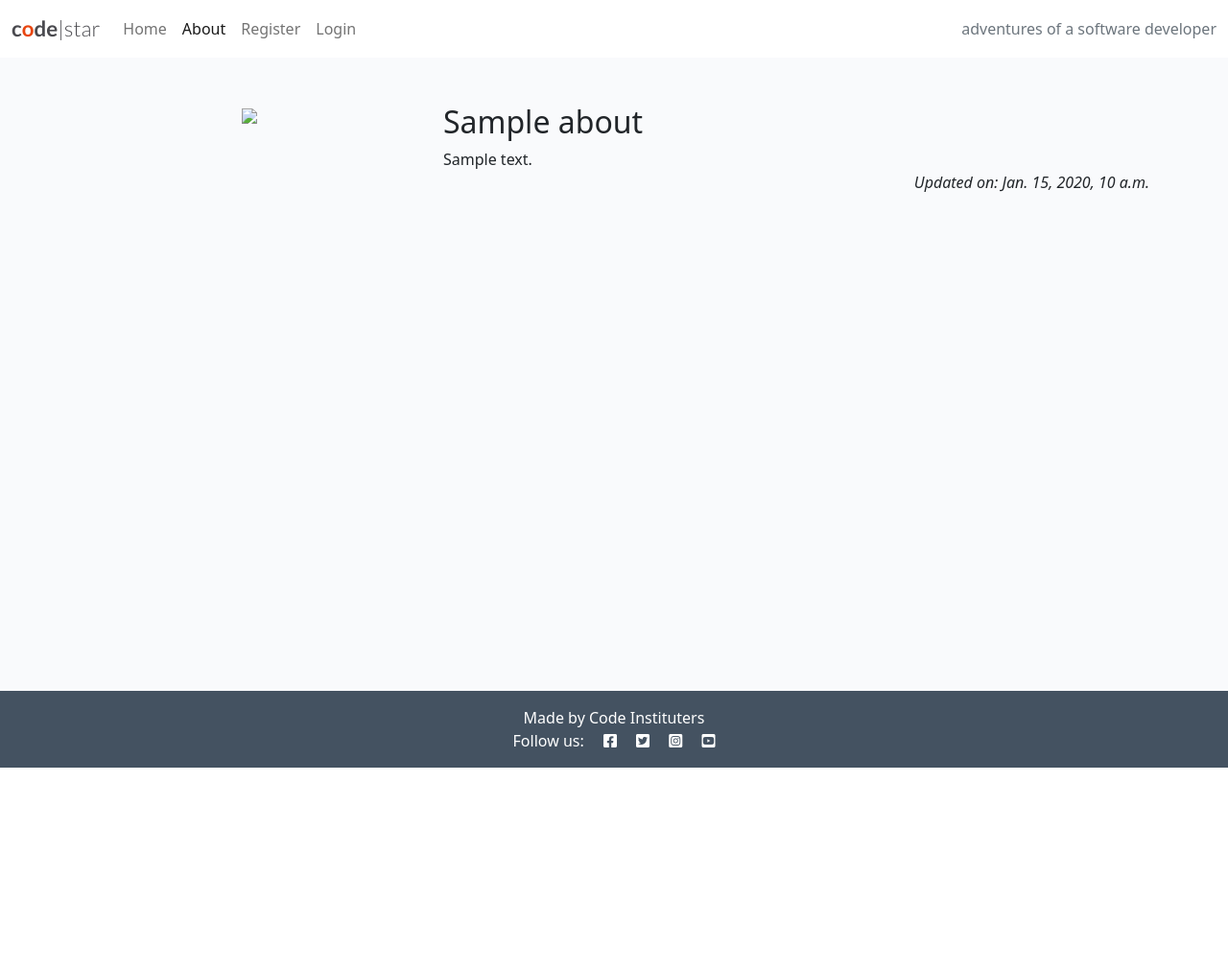
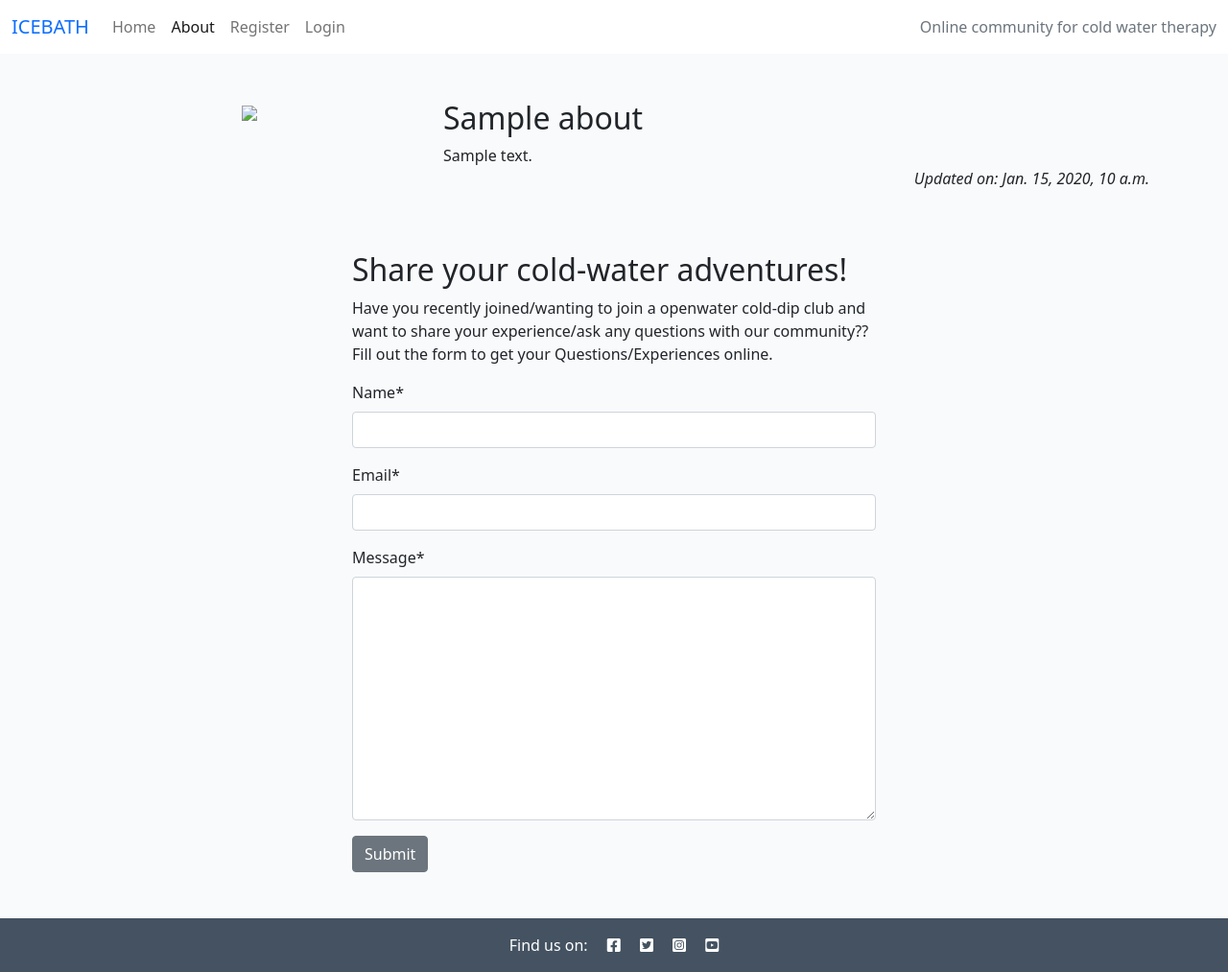
Before and after one commit to KERRHAM/Project4, a Django app: page /about/ in a window 1280 px wide. Shown: the whole page at 96% size. Before the commit the page ends 800 px from the top, so only its background shows below. Run offline with Django 4.2, Linux system fonts and the light colour scheme; tables that the repository leaves empty hold one stand-in row (values such as "Sample post"); some libraries are stand-ins or nearby versions.

Commit message:
Add form to about section

```diff
--- /dev/null
+++ b/about/forms.py
@@ -0,0 +1,8 @@
+from .models import Post_request
+from django import forms
+
+
+class AddpostForm(forms.ModelForm):
+    class Meta:
+        model = Post_request
+        fields = ('name', 'email', 'message')
--- a/about/models.py
+++ b/about/models.py
@@ -8,3 +8,12 @@ class About(models.Model):
 
     def __str__(self):
         return self.title
+
+class Post_request(models.Model):
+    name = models.CharField(max_length=200)
+    email = models.EmailField()
+    message = models.TextField()
+    read = models.BooleanField(default=False)
+
+    def __str__(self):
+        return f"Post request from {self.name}"
--- a/about/templates/about/about.html
+++ b/about/templates/about/about.html
@@ -1,6 +1,8 @@
 {% extends 'base.html' %}
 {% block content %}
 {% load static %}
+{% load crispy_forms_tags %}
+
 <div class="container mt-5">
   <div class="row">
     <div class="col-4 text-center">
@@ -20,5 +22,22 @@
       <p class="text-end"><em>Updated on: {{ about.updated_on }}</em></p>
     </div>
   </div>
+  <div class="row justify-content-center">
+    <div class="col-12 col-md-6 my-5">
+        <h2>Share your cold-water adventures!</h2>
+        <p>Have you recently joined/wanting to join a openwater cold-dip club
+           and want to share your experience/ask any questions with our community??
+           Fill out the form to get your Questions/Experiences online. </p>
+
+        <!-- add your form here. Your submit button should
+                            have the classes of btn, btn-secondary -->
+                            <form method="post">
+                              {{ addpost_form | crispy }}
+                              {% csrf_token %}
+                              <button class="btn btn-secondary"
+                                type="submit">Submit</button>
+                            </form>
+    </div>
+</div>
 </div>
 {% endblock content %}
--- a/about/views.py
+++ b/about/views.py
@@ -1,16 +1,26 @@
 from django.shortcuts import render
 from .models import About
-
+from .forms import AddpostForm
+from django.contrib import messages
 # Create your views here.
 
 def about_me(request):
     """
     Renders the About page
     """
+    if request.method == "POST":
+        addpost_form = AddpostForm(data=request.POST)
+        if addpost_form.is_valid():
+            addpost_form.save()
+            messages.add_message(request, messages.SUCCESS, "Post request received! I endeavour to respond within 2 working days.")
     about = About.objects.all().order_by('-updated_on').first()
+    addpost_form = AddpostForm()
 
     return render(
         request,
         "about/about.html",
-        {"about": about},
+       {
+            "about": about,
+            "addpost_form": addpost_form
+        },
     )
--- a/templates/base.html
+++ b/templates/base.html
@@ -9,7 +9,7 @@
 <html class="h-100" lang="en">
 
 <head>
-    <title>CodeStar Blog</title>
+    <title>IceBath</title>
     <meta name="viewport" content="width=device-width, initial-scale=1" />
 
     <!-- Google Fonts CSS -->
@@ -34,8 +34,7 @@
     <!-- Navigation -->
     <nav class="navbar navbar-expand-lg navbar-light bg-white">
         <div class="container-fluid">
-            <a class="navbar-brand" href="{% url 'home' %}"><span class="brand">c<span class="red-o">o</span>de<span
-                        class="thin">|star</span></span></a>
+            <a class="navbar-brand" href="{% url 'home' %}"><span class="text-primary">ICEBATH</span> </a>
             <button class="navbar-toggler" type="button" data-bs-toggle="collapse" data-bs-target="#navbarText"
                 aria-controls="navbarText" aria-expanded="false" aria-label="Toggle navigation">
                 <span class="navbar-toggler-icon"></span>
@@ -71,7 +70,7 @@
 
                 </ul>
                 <span class="navbar-text text-muted">
-                    adventures of a software developer
+                    Online community for cold water therapy
                 </span>
             </div>
         </div>
@@ -102,8 +101,7 @@
 
     <!-- Footer -->
     <footer class="footer mt-auto py-3 dark-bg">
-        <p class="m-0 text-center text-white">Made by Code Instituters</p>
-        <p class="m-0 text-center text-white">Follow us: <i class="fab fa-facebook-square ms-3"></i>
+        <p class="m-0 text-center text-white">Find us on: <i class="fab fa-facebook-square ms-3"></i>
             <i class="fab fa-twitter-square ms-3"></i>
             <i class="fab fa-instagram-square ms-3"></i>
             <i class="fab fa-youtube-square ms-3"></i>
```
Also changed, not shown: about/admin.py (+6 -1 lines), about/migrations/0002_collaboraterequest.py (added), about/migrations/0003_rename_collaboraterequest_post_request.py (added).
